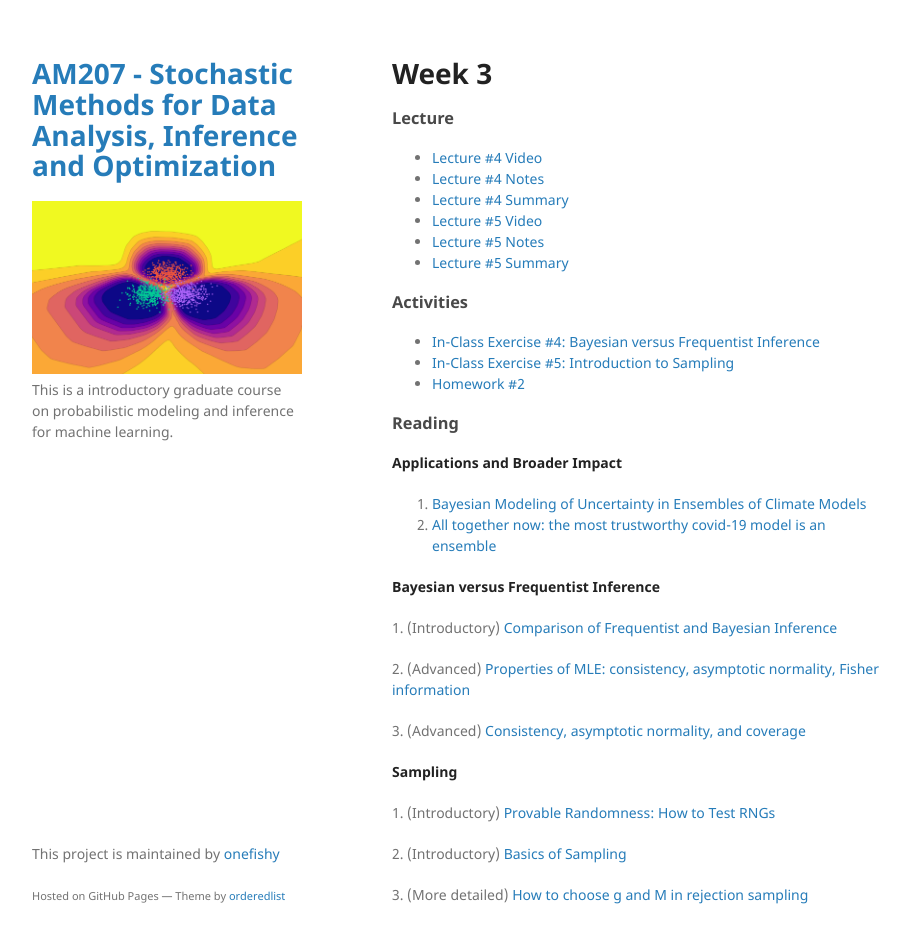
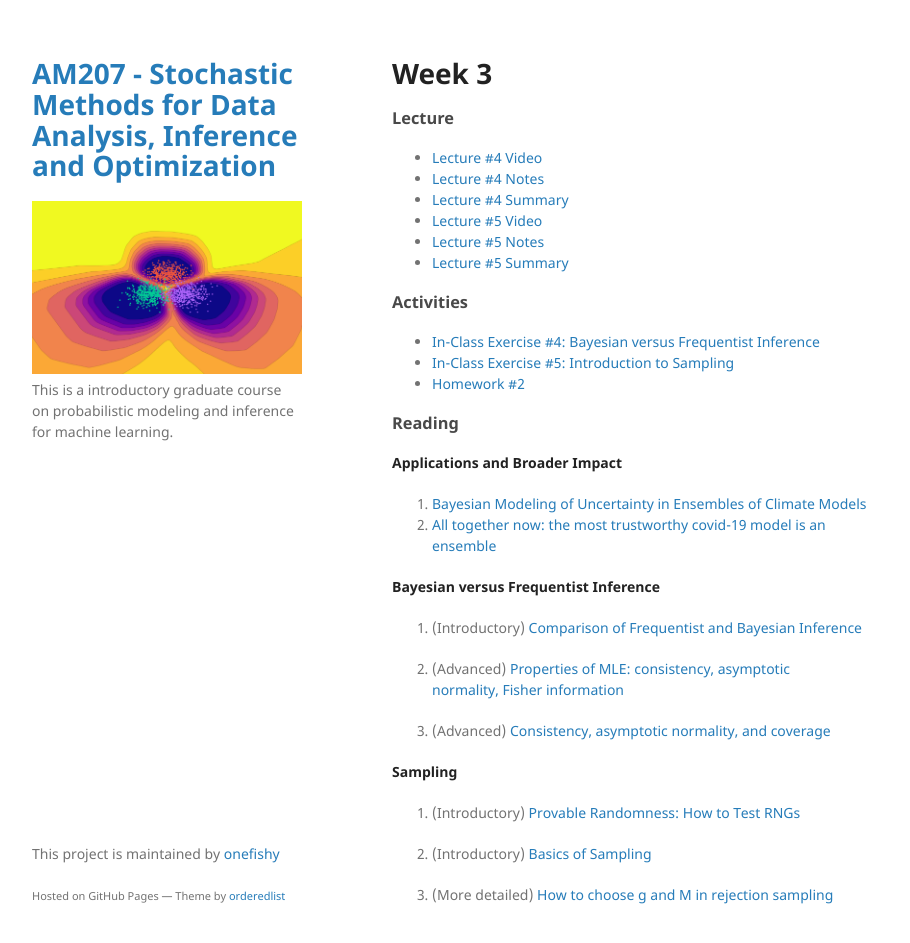
Before and after one commit to onefishy/am207, a Jekyll site: the page built from week3.md, in a window 1280 px wide and 975 px high. Shown: the top 943 px of the window, without its empty margins (178-1088 px from the left). Built offline with Jekyll 4.4.1, drawn with Linux system fonts in a browser that asks for light colours; our own code applies the rules of GitHub Pages for plain Markdown files.

Commit message:
Update week3.md

```diff
--- a/week3.md
+++ b/week3.md
@@ -21,16 +21,16 @@
 
 **Bayesian versus Frequentist Inference**
 
-1\. (Introductory) [Comparison of Frequentist and Bayesian Inference](https://ocw.mit.edu/courses/mathematics/18-05-introduction-to-probability-and-statistics-spring-2014/readings/MIT18_05S14_Reading20.pdf)
+1. (Introductory) [Comparison of Frequentist and Bayesian Inference](https://ocw.mit.edu/courses/mathematics/18-05-introduction-to-probability-and-statistics-spring-2014/readings/MIT18_05S14_Reading20.pdf)
 
-2\. (Advanced) [Properties of MLE: consistency, asymptotic normality, Fisher information](https://ocw.mit.edu/courses/mathematics/18-443-statistics-for-applications-fall-2006/lecture-notes/lecture3.pdf)
+2. (Advanced) [Properties of MLE: consistency, asymptotic normality, Fisher information](https://ocw.mit.edu/courses/mathematics/18-443-statistics-for-applications-fall-2006/lecture-notes/lecture3.pdf)
 
-3\. (Advanced) [Consistency, asymptotic normality, and coverage](https://jwmi.github.io/ASM/1-FrequentistEvaluations.pdf)
+3. (Advanced) [Consistency, asymptotic normality, and coverage](https://jwmi.github.io/ASM/1-FrequentistEvaluations.pdf)
 
 **Sampling**
 
-1\. (Introductory) [Provable Randomness: How to Test RNGs](https://medium.com/unitychain/provable-randomness-how-to-test-rngs-55ac6726c5a3)
+1. (Introductory) [Provable Randomness: How to Test RNGs](https://medium.com/unitychain/provable-randomness-how-to-test-rngs-55ac6726c5a3)
 
-2\. (Introductory) [Basics of Sampling](https://www.math.arizona.edu/~tgk/mc/book_chap4.pdf)
+2. (Introductory) [Basics of Sampling](https://www.math.arizona.edu/~tgk/mc/book_chap4.pdf)
 
-3\. (More detailed) [How to choose g and M in rejection sampling](https://bookdown.org/rdpeng/advstatcomp/rejection-sampling.html)
+3. (More detailed) [How to choose g and M in rejection sampling](https://bookdown.org/rdpeng/advstatcomp/rejection-sampling.html)
```
